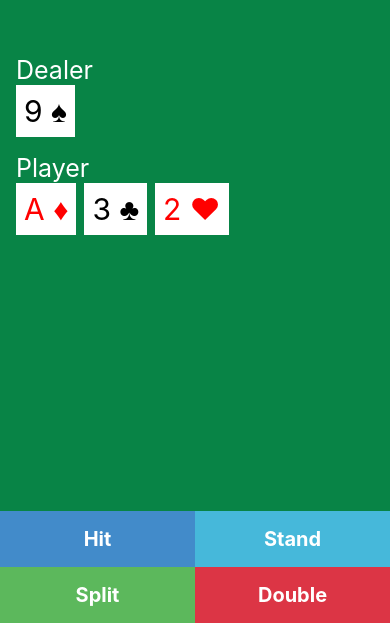
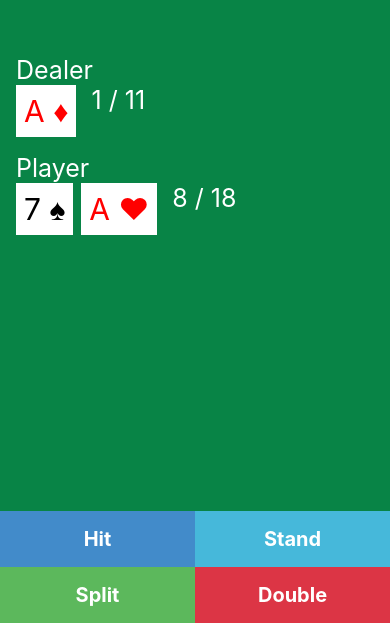
Before and after one commit to capelski/blackjump, a React Native app: screen / in a window 390 px wide. Shown: the part 221-844 px from the top of the page. Built offline with nearby package versions, Linux system fonts and the light colour scheme.

Commit message:
feat: implement training hands logic

```diff
--- a/App.tsx
+++ b/App.tsx
@@ -1,5 +1,7 @@
 import React from 'react';
 import { StyleSheet, Text, View, TouchableOpacity, TextStyle } from 'react-native';
+import { getCardSet } from './src/card-set';
+import { getAllTrainingPairs, getRandomTrainingHands } from './src/training-hands';
 
 const buttonsStyle: TextStyle = {
     paddingVertical: 16,
@@ -24,14 +26,11 @@ const getCardStyles = (suit: string) => ({
     color: suit === '♦' || suit === '♥' ? 'red' : 'black'
 });
 
+const trainingPairs = getAllTrainingPairs();
+const cardSet = getCardSet();
+
 export default function App() {
-    const dealerHand: Card[] = [{ suit: '♠', symbol: '9' }];
-    const playerHand: Card[] = [
-        { suit: '♦', symbol: 'A' },
-        { suit: '♣', symbol: '3' },
-        { suit: '♥', symbol: '2' }
-    ];
-
+    const trainingHand = getRandomTrainingHands(trainingPairs, cardSet);
     return (
         <View style={styles.container}>
             <View
@@ -47,22 +46,32 @@ export default function App() {
                 <View style={{ width: '100%' }}>
                     <Text style={{ fontSize: 25, color: 'white' }}>Dealer</Text>
                     <View style={{ flexDirection: 'row' }}>
-                        {dealerHand.map((card) => (
-                            <Text style={getCardStyles(card.suit)}>
+                        {trainingHand.dealerHand.cards.map((card, index) => (
+                            <Text key={index} style={getCardStyles(card.suit)}>
                                 {card.symbol + ' ' + card.suit}
                             </Text>
                         ))}
+                        <Text style={{ fontSize: 25, color: 'white' }}>
+                            {' '}
+                            {trainingHand.dealerHand.values.join(' / ')}
+                        </Text>
                     </View>
                 </View>
                 <View style={{ width: '100%', marginTop: 16 }}>
                     <Text style={{ fontSize: 25, color: 'white' }}>Player</Text>
-                    <View style={{ flexDirection: 'row' }}>
-                        {playerHand.map((card) => (
-                            <Text style={getCardStyles(card.suit)}>
-                                {card.symbol + ' ' + card.suit}
+                    {trainingHand.playerHands.map((hand) => (
+                        <View style={{ flexDirection: 'row' }}>
+                            {hand.cards.map((card, index) => (
+                                <Text key={index} style={getCardStyles(card.suit)}>
+                                    {card.symbol + ' ' + card.suit}
+                                </Text>
+                            ))}
+                            <Text style={{ fontSize: 25, color: 'white' }}>
+                                {' '}
+                                {hand.values.join(' / ')}
                             </Text>
-                        ))}
-                    </View>
+                        </View>
+                    ))}
                 </View>
             </View>
             <View
--- /dev/null
+++ b/src/card-set.ts
@@ -0,0 +1,43 @@
+import { shuffleArray, cartesianProduct } from './utils';
+import { CardSet, Dictionary, Card } from './types';
+
+const cardsValue: Dictionary<number[]> = {
+    A: [1, 11],
+    '2': [2],
+    '3': [3],
+    '4': [4],
+    '5': [5],
+    '6': [6],
+    '7': [7],
+    '8': [8],
+    '9': [9],
+    '10': [10],
+    J: [10],
+    Q: [10],
+    K: [10]
+};
+
+const symbols = Object.keys(cardsValue);
+
+const suits = ['\u2663', '\u2666', '\u2665', '\u2660'];
+
+const createDeck = (): Card[] =>
+    cartesianProduct(suits, symbols, (suit, symbol) => ({ suit, symbol }));
+
+export const getCardSet = (decksNumber = 6): CardSet => {
+    const cards = ' '
+        .repeat(decksNumber)
+        .split('')
+        .map((_) => createDeck())
+        .reduce((x, y) => x.concat(y), []);
+
+    shuffleArray(cards);
+
+    return {
+        beingPlayed: [],
+        discardPile: [],
+        unusedCards: cards
+    };
+};
+
+export const getCardValue = (card: Card) => cardsValue[card.symbol];
--- /dev/null
+++ b/src/hand.ts
@@ -0,0 +1,17 @@
+import { getCardValue } from './card-set';
+import { Card } from './types';
+import { cartesianProduct, removeDuplicates } from './utils';
+
+export const getHandValues = (cards: Card[]) => {
+    const cardsValues = cards.map((card) => getCardValue(card));
+    const cardsAggregatedValues = cardsValues.reduce(
+        (reducedValues, currentValues) =>
+            cartesianProduct(reducedValues, currentValues, (x, y) => x + y),
+        [0]
+    );
+    const uniqueValues = removeDuplicates(cardsAggregatedValues);
+    // const validValues = uniqueValues.filter((value) => value < 22);
+    const isBlackJackOrMaxScore = uniqueValues.indexOf(21) > -1;
+
+    return isBlackJackOrMaxScore ? [21] : uniqueValues; // validValues;
+};
--- /dev/null
+++ b/src/possible-hands.ts
@@ -0,0 +1,64 @@
+import { HandRepresentation } from './types';
+
+export const allPossibleDealerHands: HandRepresentation[] = [
+    'A',
+    '2',
+    '3',
+    '4',
+    '5',
+    '6',
+    '7',
+    '8',
+    '9',
+    'Figure'
+];
+
+const splitHands: HandRepresentation[] = [
+    '2,2',
+    '3,3',
+    '4,4',
+    '5,5',
+    '6,6',
+    '7,7',
+    '8,8',
+    '9,9',
+    'Figure,Figure',
+    'A,A'
+];
+
+const softHands: HandRepresentation[] = [
+    'A,2',
+    'A,3',
+    'A,4',
+    'A,5',
+    'A,6',
+    'A,7',
+    'A,8',
+    'A,9'
+    // 'A,Figure' -> BlackJack! This hand doesn't need training
+];
+
+const hardHands: HandRepresentation[] = [
+    // '+4', -> Only possible with 2,2, already covered in splitHands
+    '+5',
+    '+6',
+    '+7',
+    '+8',
+    '+9',
+    '+10',
+    '+11',
+    '+12',
+    '+13',
+    '+14',
+    '+15',
+    '+16',
+    '+17',
+    '+18',
+    '+19',
+    '+20'
+    // '+21' -> Maximum score! This hand doesn't need training
+];
+
+export const allPossiblePlayerHands = [...splitHands, ...softHands, ...hardHands];
+
+export const numberOfTrainingPairs = allPossibleDealerHands.length * allPossiblePlayerHands.length;
--- /dev/null
+++ b/src/training-hands.ts
@@ -0,0 +1,112 @@
+import { getHandValues } from './hand';
+import { allPossibleDealerHands, allPossiblePlayerHands } from './possible-hands';
+import { TrainingPair, HandRepresentation, CardSet, TrainingHand, Card } from './types';
+import { cartesianProduct } from './utils';
+
+const figureSymbols = ['10', 'J', 'Q', 'K'];
+
+const extractCardFromCardSet = (symbol: string, cardSet: CardSet): Card => {
+    // We search for the cards in the discardPile first to minimize the game interfering
+    let card = extractCardFromCollection(symbol, cardSet.discardPile);
+    if (!card) {
+        card = extractCardFromCollection(symbol, cardSet.unusedCards);
+    }
+    return card!;
+};
+
+const extractCardFromCollection = (symbol: string, cards: Card[]): Card | undefined => {
+    let targetCard: Card | undefined;
+    // We iterate the cards set from end to beginning to minimize the game interfering
+    for (let i = cards.length - 1; i >= 0; --i) {
+        const card = cards[i];
+        if (symbol === card.symbol) {
+            targetCard = card;
+            cards.splice(i, 1);
+            break;
+        }
+    }
+    return targetCard;
+};
+
+export const getAllTrainingPairs = () =>
+    cartesianProduct<string, string, TrainingPair>(
+        allPossibleDealerHands,
+        allPossiblePlayerHands,
+        (dealerHand, playerHand) => ({
+            dealerHand,
+            playerHand
+        })
+    );
+
+const getFigureSymbol = (): string => {
+    const randomIndex = Math.floor(Math.random() * 3);
+    return figureSymbols[randomIndex];
+};
+
+export const getRandomTrainingHands = (
+    trainingPairs: TrainingPair[],
+    cardSet: CardSet
+): TrainingHand => {
+    const trainingPair = getRandomTrainingPair(trainingPairs);
+
+    const playerHandSymbols = getPlayerSymbolsFromTrainingSymbol(trainingPair.playerHand);
+    const dealerHandSymbol = trainingPair.dealerHand.replace(/Figure/, getFigureSymbol());
+
+    const playerCards = playerHandSymbols.map((symbol) => extractCardFromCardSet(symbol, cardSet));
+    const dealerCards = [extractCardFromCardSet(dealerHandSymbol, cardSet)];
+
+    return {
+        dealerHand: {
+            cards: dealerCards,
+            values: getHandValues(dealerCards)
+        },
+        playerHands: [
+            {
+                cards: playerCards,
+                values: getHandValues(playerCards)
+            }
+        ]
+    };
+};
+
+const getHardHandSymbols = (value: number): string[] => {
+    const minValue = Math.max(2, value - 10);
+    const maxValue = Math.min(value - minValue, 10);
+
+    let firstSymbol = Math.floor(Math.random() * (maxValue - minValue) + minValue);
+    let secondSymbol = value - firstSymbol;
+
+    // If numbers are equal, we would be training a splittable hand. Change them when possible
+    // E.g. Transform a 7,7 (for 14) into a 6,8. Do not transform a 10,10 for 20
+    if (firstSymbol === secondSymbol && firstSymbol > minValue && firstSymbol < maxValue) {
+        firstSymbol++;
+        secondSymbol--;
+    }
+
+    const firstCardSymbol = firstSymbol === 10 ? getFigureSymbol() : String(firstSymbol);
+    const secondCardSymbol = secondSymbol === 10 ? getFigureSymbol() : String(secondSymbol);
+
+    return [firstCardSymbol, secondCardSymbol];
+};
+
+const getPlayerSymbolsFromTrainingSymbol = (trainingSymbol: HandRepresentation) => {
+    const hardHandMatch = trainingSymbol.match(/^\+(.*)$/);
+    const handSymbols = hardHandMatch
+        ? getHardHandSymbols(parseInt(hardHandMatch[1], 10))
+        : trainingSymbol
+              .replace(/Figure/, getFigureSymbol())
+              .replace(/Figure/, getFigureSymbol())
+              .split(',');
+
+    // In order for soft hands to sometimes have the A in second place,
+    // we reverse the symbols 50% of the times
+    const binaryRandom = Math.floor(Math.random() * 100) % 2;
+    return binaryRandom ? handSymbols.reverse() : handSymbols;
+};
+
+const getRandomTrainingPair = (trainingPairs: TrainingPair[]) => {
+    const randomIndex = Math.floor(Math.random() * (trainingPairs.length - 1));
+    const randomPair = trainingPairs[randomIndex];
+    trainingPairs.splice(randomIndex, 1);
+    return randomPair;
+};
--- /dev/null
+++ b/src/types.ts
@@ -0,0 +1,29 @@
+export interface Card {
+    suit: string;
+    symbol: string;
+}
+
+export interface CardSet {
+    beingPlayed: Card[];
+    discardPile: Card[];
+    unusedCards: Card[];
+}
+
+export interface Hand {
+    cards: Card[];
+    values: number[];
+}
+
+export type HandRepresentation = string;
+
+export type Dictionary<T> = { [key: string]: T };
+
+export interface TrainingHand {
+    dealerHand: Hand;
+    playerHands: Hand[];
+}
+
+export interface TrainingPair {
+    dealerHand: HandRepresentation;
+    playerHand: HandRepresentation;
+}
--- /dev/null
+++ b/src/utils.ts
@@ -0,0 +1,28 @@
+import { Dictionary } from './types';
+
+export const cartesianProduct = <T, U, R>(
+    firstArray: T[],
+    secondArray: U[],
+    elementBuilder: (t: T, u: U) => R
+): R[] => {
+    return firstArray.reduce((product, x) => {
+        return product.concat(secondArray.map((y) => elementBuilder(x, y)));
+    }, [] as R[]);
+};
+
+export const removeDuplicates = (numbers: number[]): number[] => {
+    const numbersDictionary = numbers.reduce<Dictionary<number>>(
+        (dictionary, next) => ({ ...dictionary, [next]: next }),
+        {}
+    );
+    return Object.keys(numbersDictionary).map((x) => numbersDictionary[x]);
+};
+
+export const shuffleArray = <T>(array: T[]) => {
+    for (let i = array.length - 1; i > 0; i--) {
+        const j = Math.floor(Math.random() * (i + 1));
+        const temp = array[i];
+        array[i] = array[j];
+        array[j] = temp;
+    }
+};
```
